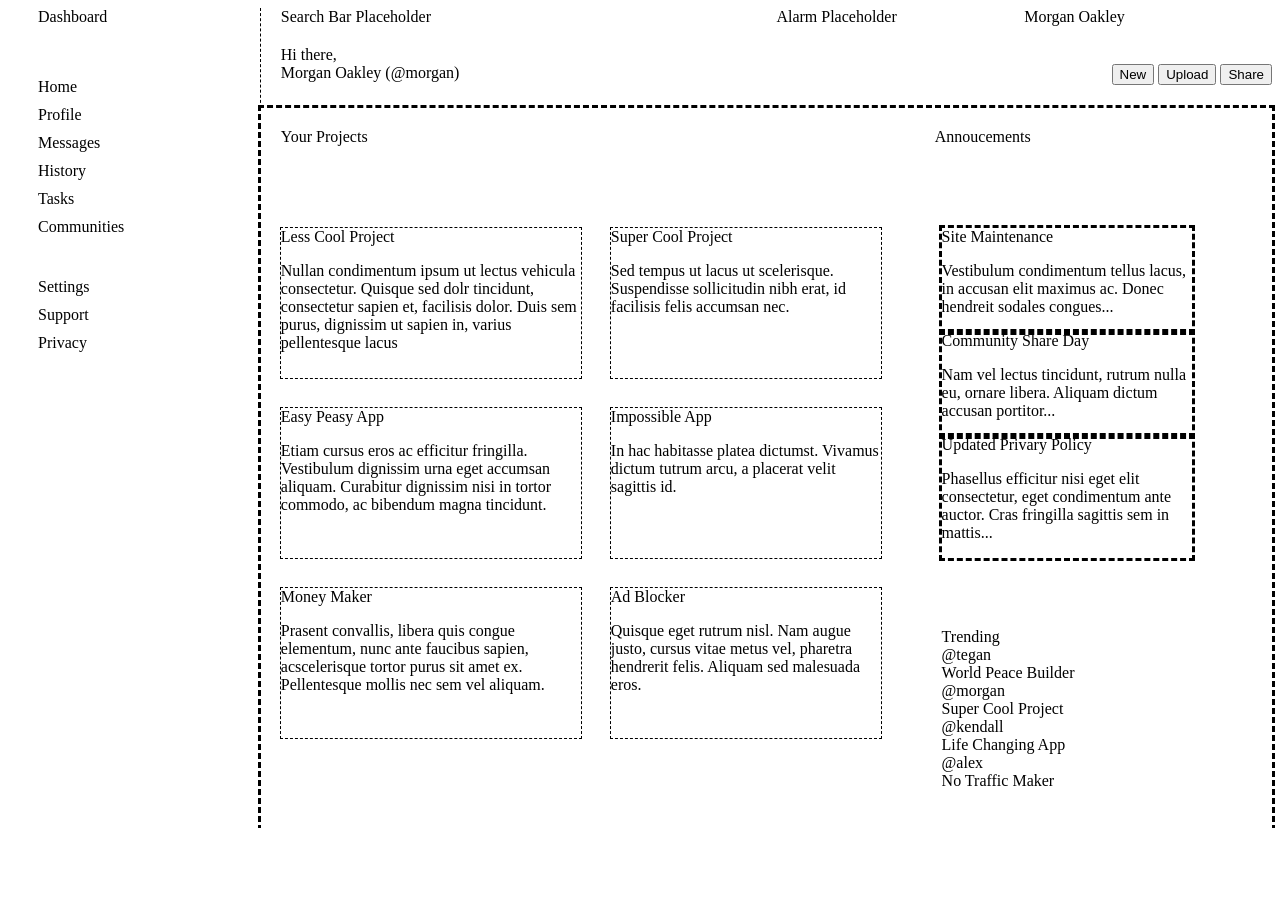
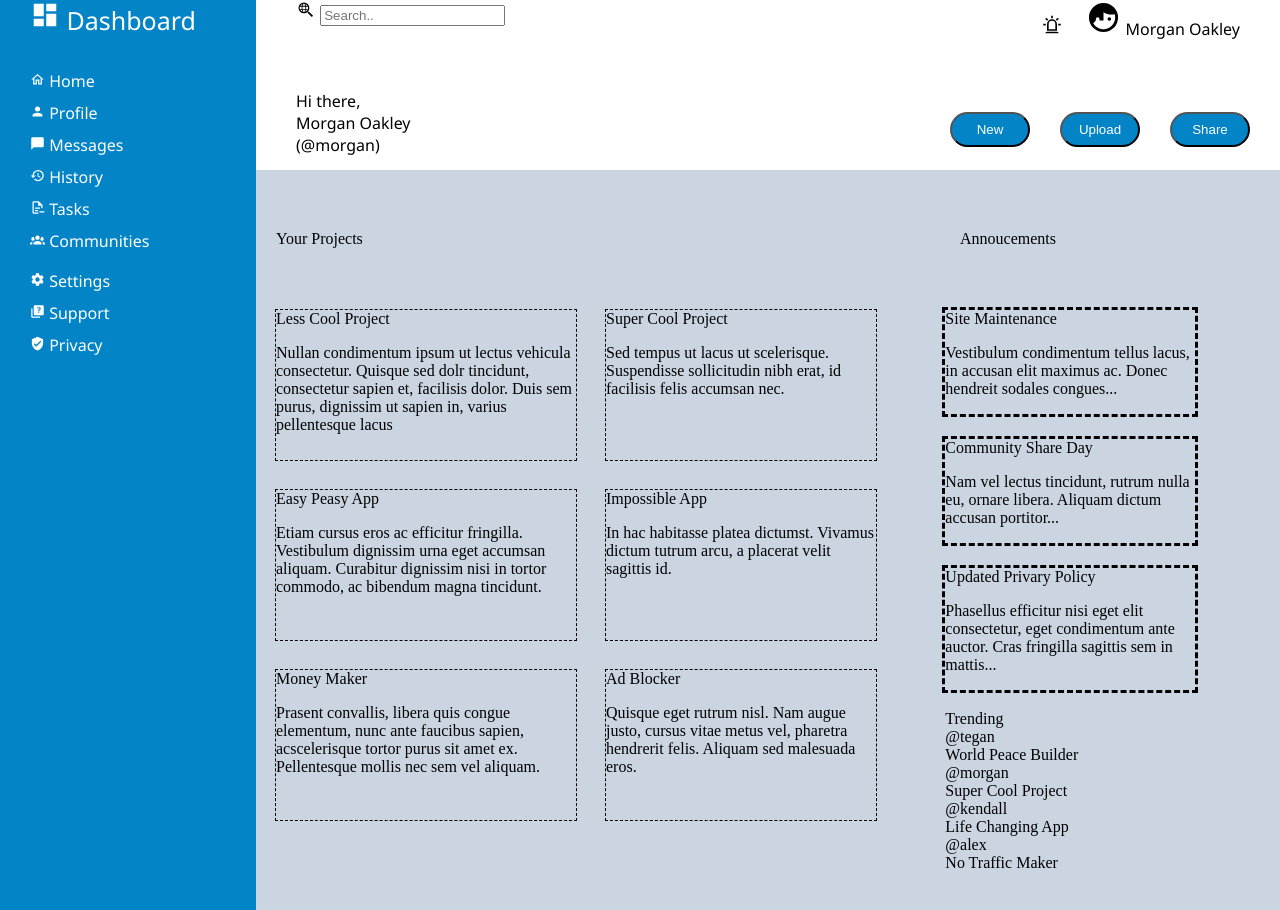
Before and after one commit to DannyTu2/admin-dashboard, a plain HTML site: page index.html in a window 1280 px wide. Before the commit the page ends 828 px from the top, so only its background shows below. Drawn offline with Linux system fonts and the light colour scheme.

Commit message:
Finish sidebar and header

```diff
--- a/index.html
+++ b/index.html
@@ -8,44 +8,41 @@
 </head>
 <body>
 
-
 <div class="mainContainer">
     <div class="sidebar">
-        <div> Dashboard </div>
+
+        <div class="firstTitle">  <img src="images/view-dashboard.svg" alt="dashboard icon SVG" class="dashboardIcon"> Dashboard </div>
 
         <div class="firstSectionSidebar">
 
-        <div> Home </div>
-        <div> Profile </div>
-        <div> Messages </div>
-        <div> History </div>
-        <div> Tasks </div>
-        <div> Communities </div>
-
+        <div> <img src="images/home-outline.svg" alt="home icon SVG" class="homeIcon"> Home </div>
+        <div> <img src="images/account.svg" alt="account icon SVG" class="accountIcon"> Profile </div>
+        <div> <img src="images/message.svg" alt="message icon SVG" class="messageIcon"> Messages </div>
+        <div> <img src="images/history.svg" alt="history icon SVG" class="historyIcon"> History </div>
+        <div> <img src="images/file-document-minus-outline.svg" alt="file icon SVG" class="fileIcon"> Tasks </div>
+        <div> <img src="images/account-group.svg" alt="group icon SVG" class="groupIcon"> Communities </div>
         </div>
 
         <div class="secondSectionSidebar">
-        <div> Settings </div>
-        <div> Support </div>
-        <div> Privacy</div>
-
+        <div> <img src="images/cog.svg" alt="cog icon SVG" class="cogIcon"> Settings </div>
+        <div> <img src="images/help-box-multiple.svg" alt="cog icon SVG" class="helpIcon"> Support </div>
+        <div> <img src="images/shield-check.svg" alt="shield icon SVG" class="shieldIcon"> Privacy</div>
         </div>
     </div>
 
     <div class="header">
 
         <div class="firstSectionHeader">
-        <div> Search Bar Placeholder</div>
-        <div> Alarm Placeholder</div>
-        <div> Morgan Oakley </div>
+        <div> <img src="images/search-web.svg" alt="search icon SVG" class="searchIcon"> <input type="text" placeholder="Search.."></div>
+        <div class="firstSectionHeaderRight"> <img src="images/alarm-light-outline.svg" alt="search icon SVG" class="alarmIcon"> <img src="images/face-man-profile.svg" alt="face icon SVG" class="faceIcon"> Morgan Oakley </div>
+        <!-- <div> Morgan Oakley </div> -->
         </div>
 
         <div class="secondSectionHeader">
-        <div> Hi there,</div>
+        <div> Hi there, </div>
         <div class="user"> Morgan Oakley (@morgan) </div>
 
         <div class="buttons">
-
             <button> New </button>
             <button> Upload </button>
             <button> Share </button>
@@ -53,6 +50,7 @@
 
         </div>
     </div>
+
     <div class="main">
 
     <div class="sectionProject">
@@ -91,7 +89,6 @@
 
     </div>
 
-
     <div class="rightSideMain">
         <div class="annoucementSection">
         <div> Site Maintenance
--- a/styles.css
+++ b/styles.css
@@ -1,14 +1,54 @@
+html,body {
+    margin:0;
+    padding:0;
+}
+
 .mainContainer {
     display:grid;
     grid-template-columns: 1fr 4fr;
-    grid-template-rows: 100px 200px;
+    grid-template-rows: 170px 200px;
+}
+
+.dashboardIcon {
+    height: 30px;
+    width: 30px;
+    filter: invert(100%) sepia(0%) saturate(0%) hue-rotate(360deg) brightness(100%) contrast(100%);
+}
+
+.homeIcon, .accountIcon, .messageIcon, .historyIcon, .fileIcon, .groupIcon, .cogIcon, .helpIcon, .shieldIcon {
+    height: 15px;
+    width: 15px;
+    filter: invert(100%) sepia(0%) saturate(0%) hue-rotate(360deg) brightness(100%) contrast(100%);
+}
+
+.searchIcon {
+    height:20px;
+    width:20px;
+}
+
+.faceIcon {
+    height:35px;
+    width:35px;
+}
+
+.alarmIcon {
+    height:20px;
+    width:20px;
+    padding-right:20px;
 }
 
 .sidebar {
     display:grid;
     grid-template-rows: 70px 100px 100px;
-    border-right:1px dashed;
     padding-left: 30px;
+    background: #0284c7;
+    height: 910px;
+    font-family: 'Segoe UI', Tahoma, Geneva, Verdana, sans-serif;
+    color:white;
+}
+
+.firstTitle {
+    font-size: 25px;
 }
 
 .firstSectionSidebar {
@@ -27,23 +67,41 @@
 .header {
     grid-row: 1/2;
     grid-column: 2/3;
-    padding-left: 20px;
-    height:100px;
+    padding-left: 40px;
+    height:150px;
+    font-family: 'Segoe UI', Tahoma, Geneva, Verdana, sans-serif;
 }
 
 .firstSectionHeader{
-    display:grid;
-    grid-template-columns: 2fr 1fr 1fr;
+    display:flex;
+    justify-content: space-between;
+}
+
+.firstSectionHeaderRight {
+    padding-right:40px;
 }
 
 .secondSectionHeader {
-    padding-top: 20px;
+    padding-top: 50px;
     display:grid;
     grid-template-columns: 1fr 2fr 1fr;
 }
 
 .buttons {
+    display:grid;
+    grid-template-columns: 1fr 1fr 1fr;
+    padding-right: 30px;
+    gap:30px;
     grid-column: 4/5;
+}
+
+.buttons button {
+    color: white;
+    background-color: #0284c7;
+    border-radius: 20px;
+    height:35px;
+    width:80px;
+    gap:15px;
 }
 
  .user {
@@ -55,9 +113,9 @@
     grid-template-columns: 4fr 2fr;
     grid-template-rows: 1fr 6fr;
     grid-column: 2/4;
-    padding-top:20px;
+    padding-top: 40px;
     padding-left: 20px;
-    outline:dashed;
+    background-color:#cbd5e1; ;
     height:700px;
 }
 
@@ -65,7 +123,8 @@
     grid-row: 1/2;
     display:flex;
     justify-content: space-between;
-    width:750px;
+    padding-top:20px;
+    width:780px;
 }
 
 .project {
@@ -105,6 +164,7 @@
 .annoucementSection {
     display:grid;
     width:250px;
+    gap:25px;
 }
 
 .annoucementSection div {
```
Also changed, not shown: images/account-group.svg (added), images/account.svg (added), images/alarm-light-outline.svg (added), images/cog.svg (added), images/face-man-profile.svg (added), images/file-document-minus-outline.svg (added), images/help-box-multiple.svg (added), images/history.svg (added), images/home-outline.svg (added), images/message.svg (added), images/search-web.svg (added), images/shield-check.svg (added), images/view-dashboard.svg (added).
